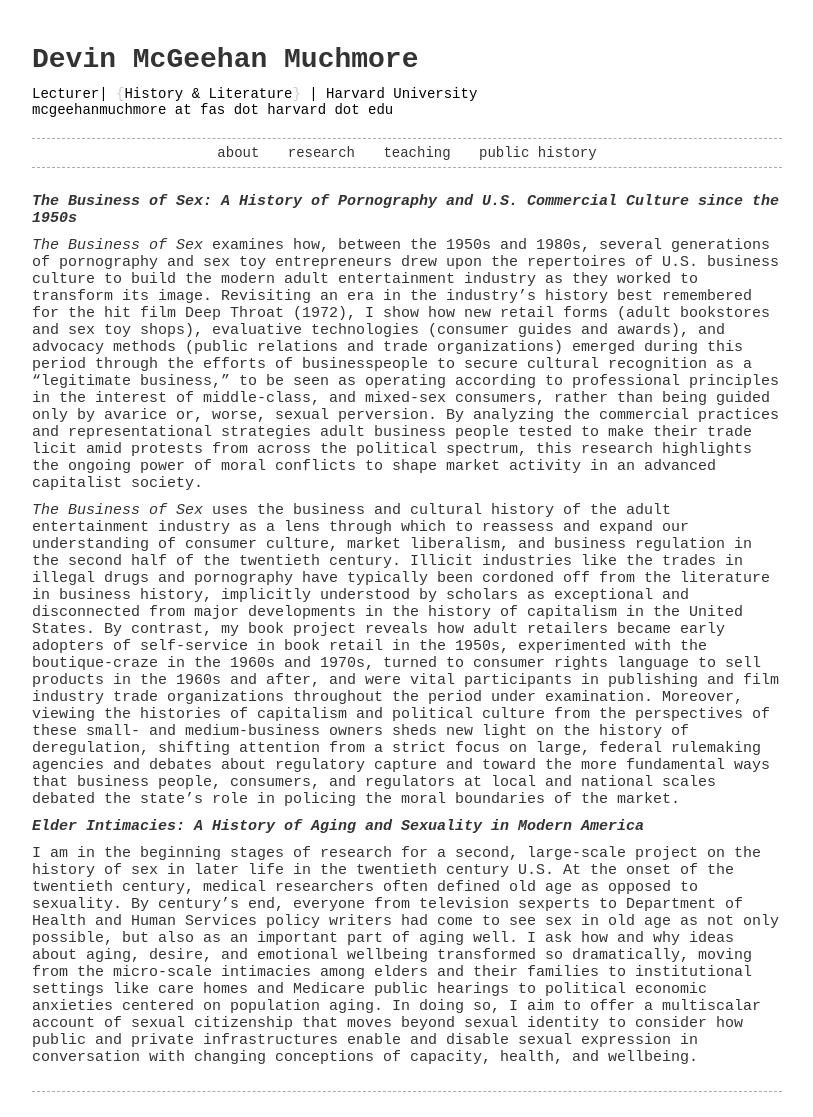
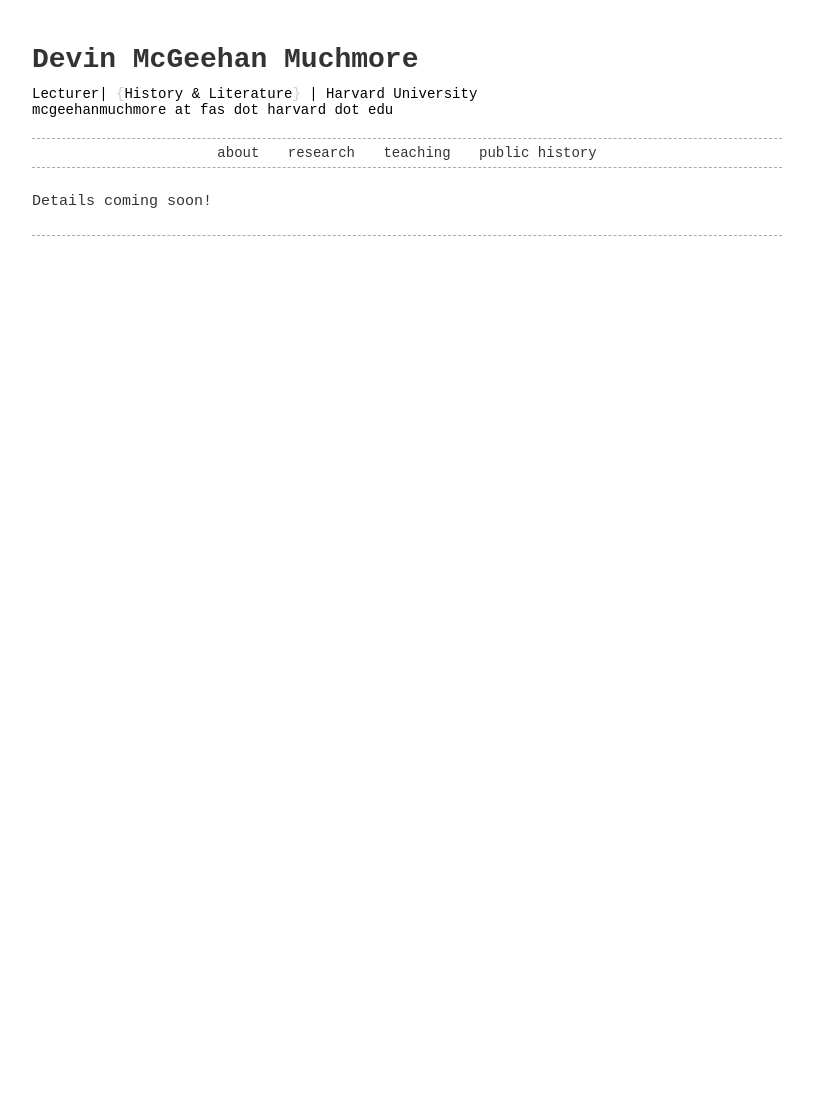
Before and after one commit to devintmm/devintmm.github.io, a Jekyll site: the page built from research.md, in a window 1280 px wide. Shown: the whole page, without its empty margins (233-1046 px from the left). Built offline with Jekyll 4.4.1, drawn with Linux system fonts in a browser that asks for light colours; after the commit the page ends 900 px from its top, so only the background shows below that.

Commit message:
Update research.md

```diff
--- a/research.md
+++ b/research.md
@@ -2,15 +2,4 @@
 layout: content
 permalink: /research
 ---
-**_The Business of Sex: A History of Pornography and U.S. Commercial Culture since the 1950s_**
-<br>
-
-*The Business of Sex* examines how, between the 1950s and 1980s, several generations of pornography and sex toy entrepreneurs drew upon the repertoires of U.S. business culture to build the modern adult entertainment industry as they worked to transform its image. Revisiting an era in the industry’s history best remembered for the hit film Deep Throat (1972), I show how new retail forms (adult bookstores and sex toy shops), evaluative technologies (consumer guides and awards), and advocacy methods (public relations and trade organizations) emerged during this period through the efforts of businesspeople to secure cultural recognition as a “legitimate business,” to be seen as operating according to professional principles in the interest of middle-class, and mixed-sex consumers, rather than being guided only by avarice or, worse, sexual perversion. By analyzing the commercial practices and representational strategies adult business people tested to make their trade licit amid protests from across the political spectrum, this research highlights the ongoing power of moral conflicts to shape market activity in an advanced capitalist society.
-
-*The Business of Sex* uses the business and cultural history of the adult entertainment industry as a lens through which to reassess and expand our understanding of consumer culture, market liberalism, and business regulation in the second half of the twentieth century. Illicit industries like the trades in illegal drugs and pornography have typically been cordoned off from the literature in business history, implicitly understood by scholars as exceptional and disconnected from major developments in the history of capitalism in the United States. By contrast, my book project reveals how adult retailers became early adopters of self-service in book retail in the 1950s, experimented with the boutique-craze in the 1960s and 1970s, turned to consumer rights language to sell products in the 1960s and after, and were vital participants in publishing and film industry trade organizations throughout the period under examination. Moreover, viewing the histories of capitalism and political culture from the perspectives of these small- and medium-business owners sheds new light on the history of deregulation, shifting attention from a strict focus on large, federal rulemaking agencies and debates about regulatory capture and toward the more fundamental ways that business people, consumers, and regulators at local and national scales debated the state’s role in policing the moral boundaries of the market.
-<br>
-
-**_Elder Intimacies: A History of Aging and Sexuality in Modern America_**
-<br>
-
-I am in the beginning stages of research for a second, large-scale project on the history of sex in later life in the twentieth century U.S. At the onset of the twentieth century, medical researchers often defined old age as opposed to sexuality. By century’s end, everyone from television sexperts to Department of Health and Human Services policy writers had come to see sex in old age as not only possible, but also as an important part of aging well. I ask how and why ideas about aging, desire, and emotional wellbeing transformed so dramatically, moving from the micro-scale intimacies among elders and their families to institutional settings like care homes and Medicare public hearings to political economic anxieties centered on population aging. In doing so, I aim to offer a multiscalar account of sexual citizenship that moves beyond sexual identity to consider how public and private infrastructures enable and disable sexual expression in conversation with changing conceptions of capacity, health, and wellbeing.
+Details coming soon!
```
